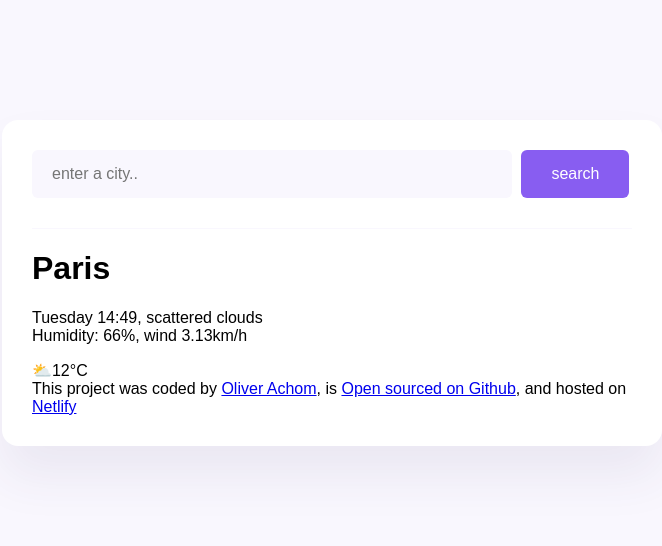
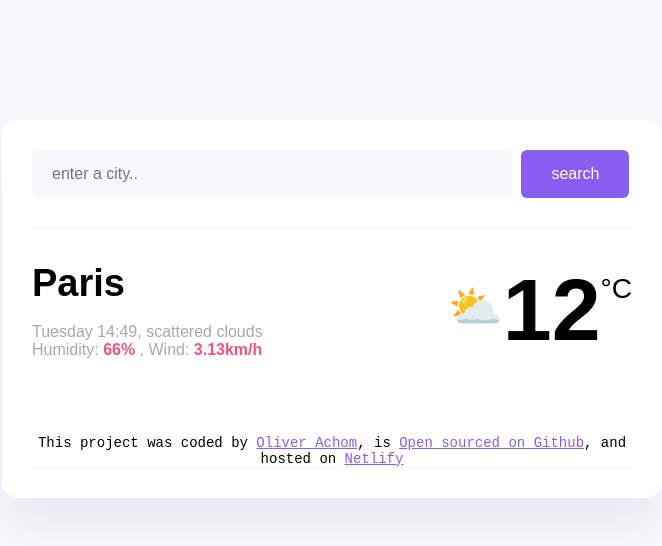
Before and after one commit to mercyachom/weather-app, a plain HTML site: page index.html in a window 1280 px wide. Shown: the whole page, without its empty margins (308-970 px from the left). Drawn offline with Linux system fonts and the light colour scheme; a web font is replaced by a local one.

Commit message:
added basic CSS

```diff
--- a/index.html
+++ b/index.html
@@ -21,15 +21,22 @@
       </header>
 
       <main>
-        <div>
-          <h1>Paris</h1>
-          <p>
-            Tuesday 14:49, scattered clouds
-            <br />
-            Humidity: 66%, wind 3.13km/h
-          </p>
+        <div class="weather-app-data">
+          <div>
+            <h1 class="weather-app-city">Paris</h1>
+            <p class="weather-app-details">
+              Tuesday 14:49, scattered clouds
+              <br />
+              Humidity: <strong> 66% </strong>, Wind:
+              <strong> 3.13km/h </strong>
+            </p>
+          </div>
+          <div class="weather-app-temperature-container">
+            <div class="weather-app-icon">⛅</div>
+            <div class="weather-app-temperature-value">12</div>
+            <div class="weather-app-unit">°C</div>
+          </div>
         </div>
-        <div>⛅12°C</div>
       </main>
 
       <footer>
--- a/src/style.css
+++ b/src/style.css
@@ -6,10 +6,11 @@
 body {
   background-color: #f9f7fe;
   font-family: "customFont", Arial, Helvetica, sans-serif;
+  background: #f9f7fe;
 }
 
-body {
-  background: #f9f7fe;
+a {
+  color: #885df1;
 }
 
 .weather-app {
@@ -45,3 +46,58 @@ header {
   color: white;
   cursor: pointer;
 }
+
+main {
+  padding: 30px 0;
+}
+
+.weather-app-data {
+  display: flex;
+  justify-content: space-between;
+}
+
+.weather-app-city {
+  margin: 0;
+  font-size: 38px;
+  line-height: 48px;
+}
+
+.weather-app-details {
+  font-size: 16px;
+  color: rgba(39, 33, 66, 0.4);
+
+  font-weight: 500;
+}
+
+.weather-app-details strong {
+  color: #f65282;
+}
+
+.weather-app-temperature-container {
+  display: flex;
+}
+
+.weather-app-temperature-value {
+  font-size: 88px;
+  font-weight: bold;
+}
+
+.weather-app-icon {
+  font-size: 44px;
+  margin-left: 10px;
+  margin-top: 22px;
+}
+
+.weather-app-unit {
+  margin-top: 14px;
+  font-size: 28px;
+}
+
+footer {
+  border-bottom: 1px solid #f9f7fe;
+  padding: 30px 0 0 0;
+  text-align: center;
+  font-size: 14px;
+  font-family: monospace;
+  color: black;
+}
```
